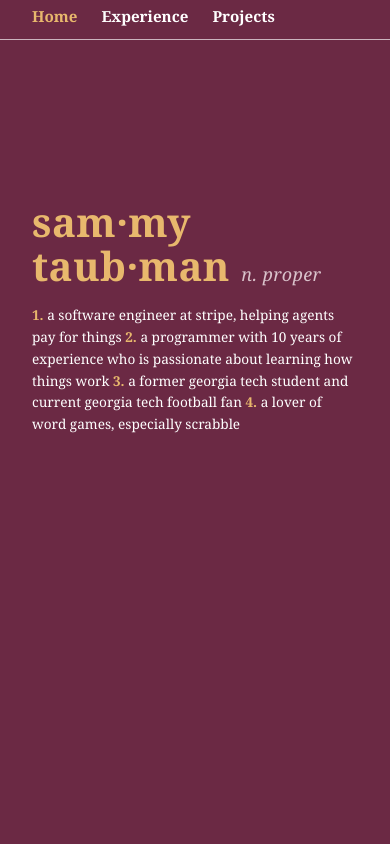
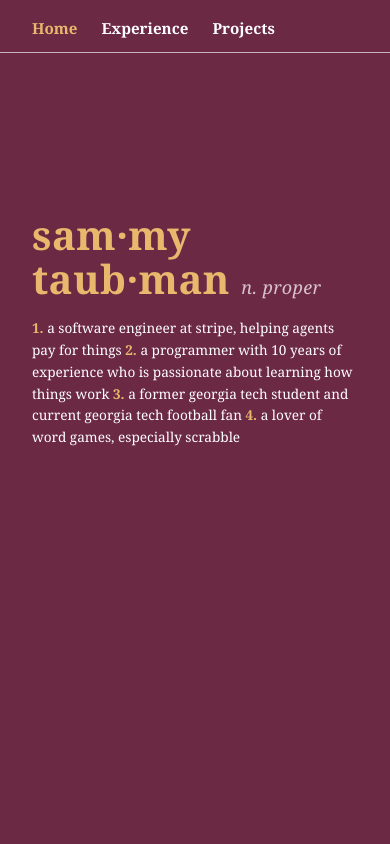
Before and after one commit to VirtualMe64/my-site, a React (Vite) app: page / in a window 390 px wide. Shown: the top 844 px of the page. Built offline with nearby package versions, Linux system fonts and the light colour scheme; a web font is replaced by a local one.

Commit message:
mobile nav: non-sticky, border-bottom line, remove scroll-margin hack

```diff
--- a/src/components/ui/Sidebar.module.css
+++ b/src/components/ui/Sidebar.module.css
@@ -61,20 +61,13 @@
     flex: none;
     width: 100%;
     align-self: auto;
-    position: sticky;
-    top: 0;
-    z-index: 10;
-    padding: calc(.25rem + env(safe-area-inset-top)) var(--page-padding) .75rem;
-    background: var(--color-bg);
+    position: static;
+    padding: 1rem var(--page-padding) .75rem;
+    border-bottom: 1px solid var(--color-rule);
   }
 
   .sidebar::after {
-    top: auto;
-    bottom: 0;
-    left: 0%;
-    right: 0%;
-    width: auto;
-    height: 1px;
+    display: none;
   }
 
   .list {
--- a/src/index.css
+++ b/src/index.css
@@ -53,7 +53,6 @@ section {
 @media (max-width: 640px) {
   section {
     padding: 4rem var(--page-padding);
-    scroll-margin-top: 4rem;
   }
 
   body {
```
